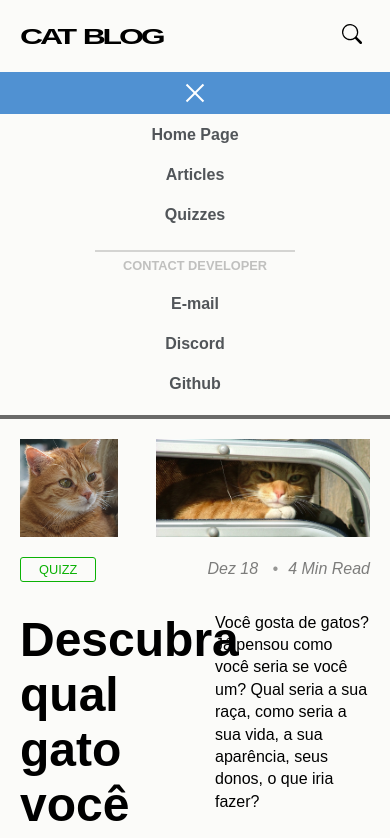
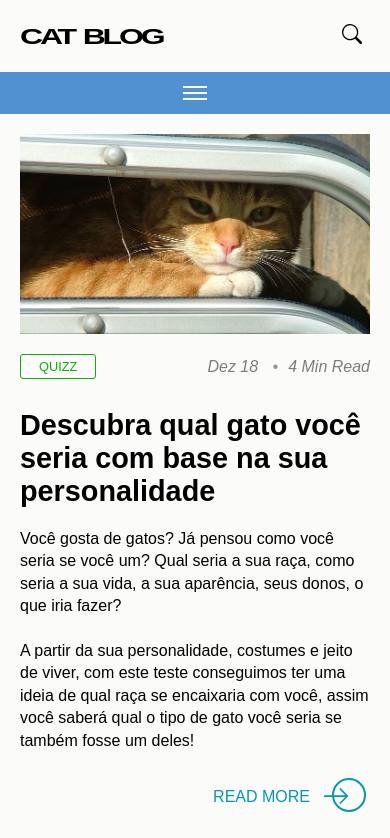
Before and after one commit to refusado/cat-blog-angular, an Angular app: page / in a window 390 px wide. Shown: the top 838 px of the page. Built offline with nearby package versions, Linux system fonts and the light colour scheme.

Commit message:
feat: card-cover responsivo

```diff
--- a/src/app/components/card-cover/card-cover.component.css
+++ b/src/app/components/card-cover/card-cover.component.css
@@ -7,8 +7,12 @@
   justify-content: space-between;
   align-items: stretch;
   gap: 20px;
-  height: min(330px, 25vw);
+  height: 200px;
   overflow: hidden;
+}
+
+.card-cover__first-image {
+  display: none;
 }
 
 .card-cover__first-image img {
@@ -61,7 +65,7 @@
 
 .card-cover__main {
   display: flex;
-  flex-flow: row nowrap;
+  flex-flow: column nowrap;
   justify-content: space-between;
   align-items: flex-start;
   gap: 20px;
@@ -69,21 +73,21 @@
 }
 
 .card-cover__title {
-  width: 50%;
+  width: 100%;
 }
 
 .card-cover__title a {
   color: #000;
-  font-size: 3rem;
+  font-size: 1.8rem;
   transition: 400ms;
 }
 
 .card-cover__title a:hover {
-  background-color: #0598b20c;
+  background-color: #0598b210;
 }
 
 .card-cover__description {
-  width: 50%;
+  width: 100%;
   font-size: 1rem;
   line-height: 1.4rem;
 }
@@ -99,6 +103,7 @@
   position: relative;
   background-color: transparent;
   color: #0598b2;
+  margin-top: 20px;
   padding: 10px 20px;
   border: none;
 
--- /dev/null
+++ b/src/app/components/card-cover/card-cover.component.desktop.css
@@ -0,0 +1,33 @@
+@media screen and (min-width: 680px) {
+  .card-cover__header {
+    height: min(330px, 25vw);
+  }
+
+  .card-cover__first-image {
+    display: block;
+  }
+
+  /* COVER MAIN */
+
+  .card-cover__main {
+    flex-flow: row nowrap;
+  }
+
+  .card-cover__title {
+    width: 50%;
+  }
+
+  .card-cover__title a {
+    font-size: 3rem;
+  }
+
+  .card-cover__description {
+    width: 50%;
+  }
+
+  /* CARD FOOTER */
+
+  .card-cover__footer a {
+    margin-top: 0;
+  }
+}
--- a/src/app/components/card-cover/card-cover.component.ts
+++ b/src/app/components/card-cover/card-cover.component.ts
@@ -3,7 +3,7 @@ import { Component, OnInit } from '@angular/core';
 @Component({
   selector: 'app-card-cover',
   templateUrl: './card-cover.component.html',
-  styleUrls: ['./card-cover.component.css']
+  styleUrls: ['./card-cover.component.css', './card-cover.component.desktop.css']
 })
 export class CardCoverComponent implements OnInit {
 
--- a/src/app/components/nav-bar/nav-bar.component.css
+++ b/src/app/components/nav-bar/nav-bar.component.css
@@ -99,15 +99,14 @@ a:hover {
 
 hr {
   margin: 16px auto;
-  max-width: 200px;
-  border: 1px solid #00000028;
+  border: 1px solid #0000002f;
 }
 
 .navbar__h2 {
-  color: #0000003c;
+  color: #00000047;
   display: block;
-  margin: -20px 0 0 0;
-  padding: 10px;
+  margin: -15px 0 0 0;
+  padding: 10px 0;
 
   font-weight: 900;
   font-size: .8rem;
--- a/src/app/components/nav-bar/nav-bar.component.desktop.css
+++ b/src/app/components/nav-bar/nav-bar.component.desktop.css
@@ -36,4 +36,10 @@
     opacity: 1;
     transform: translateY(-2px);
   }
+
+  .active {
+    display: unset;
+    padding-bottom: 0;
+    border-bottom: none;
+  }
 }
--- a/src/app/components/nav-bar/nav-bar.component.html
+++ b/src/app/components/nav-bar/nav-bar.component.html
@@ -8,7 +8,7 @@
       <li><a [routerLink]="['']">Articles</a></li>
       <li><a [routerLink]="['']">Quizzes</a></li>
       <hr>
-      <p class="navbar__h2">Contact developer</p>
+      <p class="navbar__h2">Contact</p>
       <li><a class="navbar__contact" target="__blank" href="mailto:renanfreitas.contato@gmail.com">E-mail</a></li>
       <li><a class="navbar__contact" target="__blank" href="https://discord.com/users/412685400847679508">Discord</a></li>
       <li><a class="navbar__contact" target="__blank" href="https://github.com/Refusado">Github</a></li>
--- a/src/app/components/nav-bar/nav-bar.component.ts
+++ b/src/app/components/nav-bar/nav-bar.component.ts
@@ -12,7 +12,7 @@ export class NavBarComponent implements OnInit {
   ngOnInit(): void {
   }
 
-  navbarActive: boolean = true;
+  navbarActive: boolean = false;
   toggleNavbar(): void {
     this.navbarActive = !this.navbarActive;
   }
--- a/src/app/components/small-card/small-card.component.css
+++ b/src/app/components/small-card/small-card.component.css
@@ -8,7 +8,7 @@
 }
 
 .small-card__container:hover {
-  background-color: #0598b20c;
+  background-color: #0598b210;
 }
 
 .small-card__left {
```
